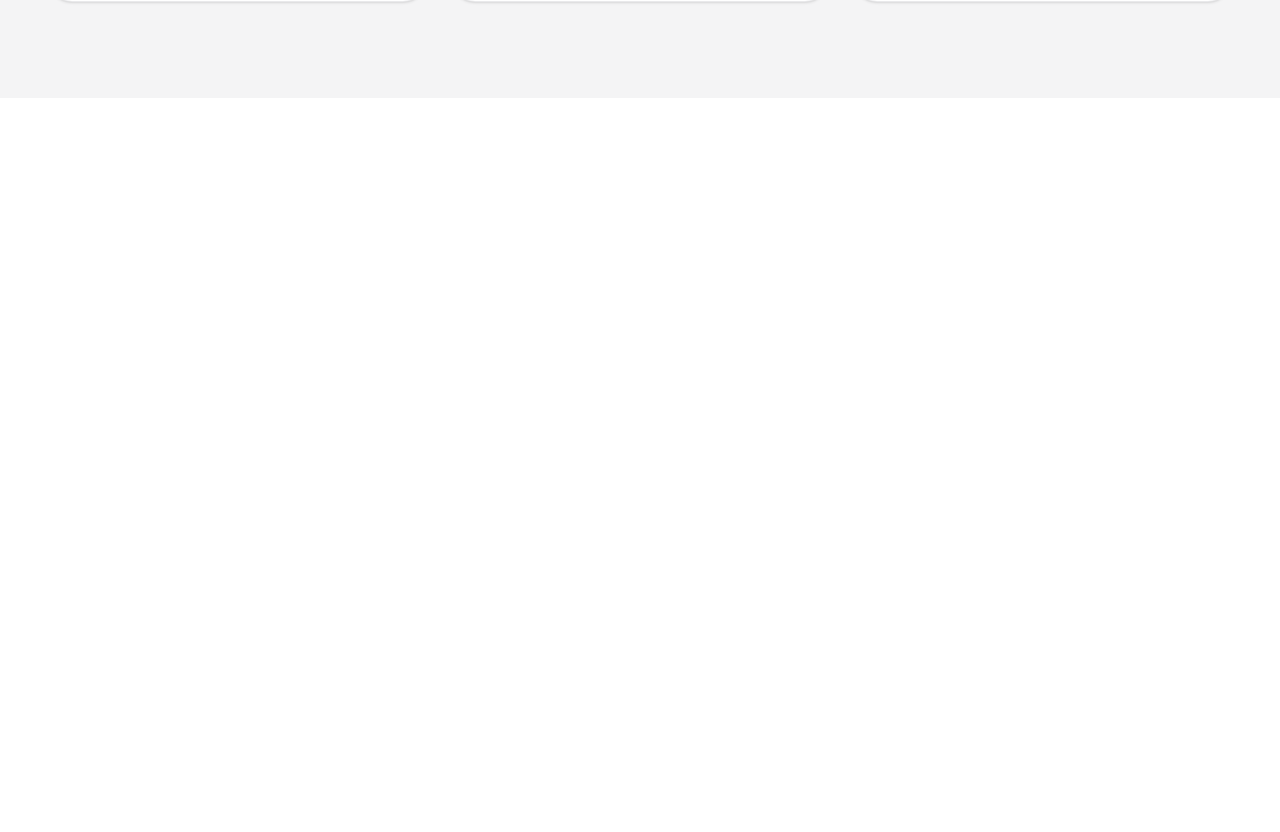
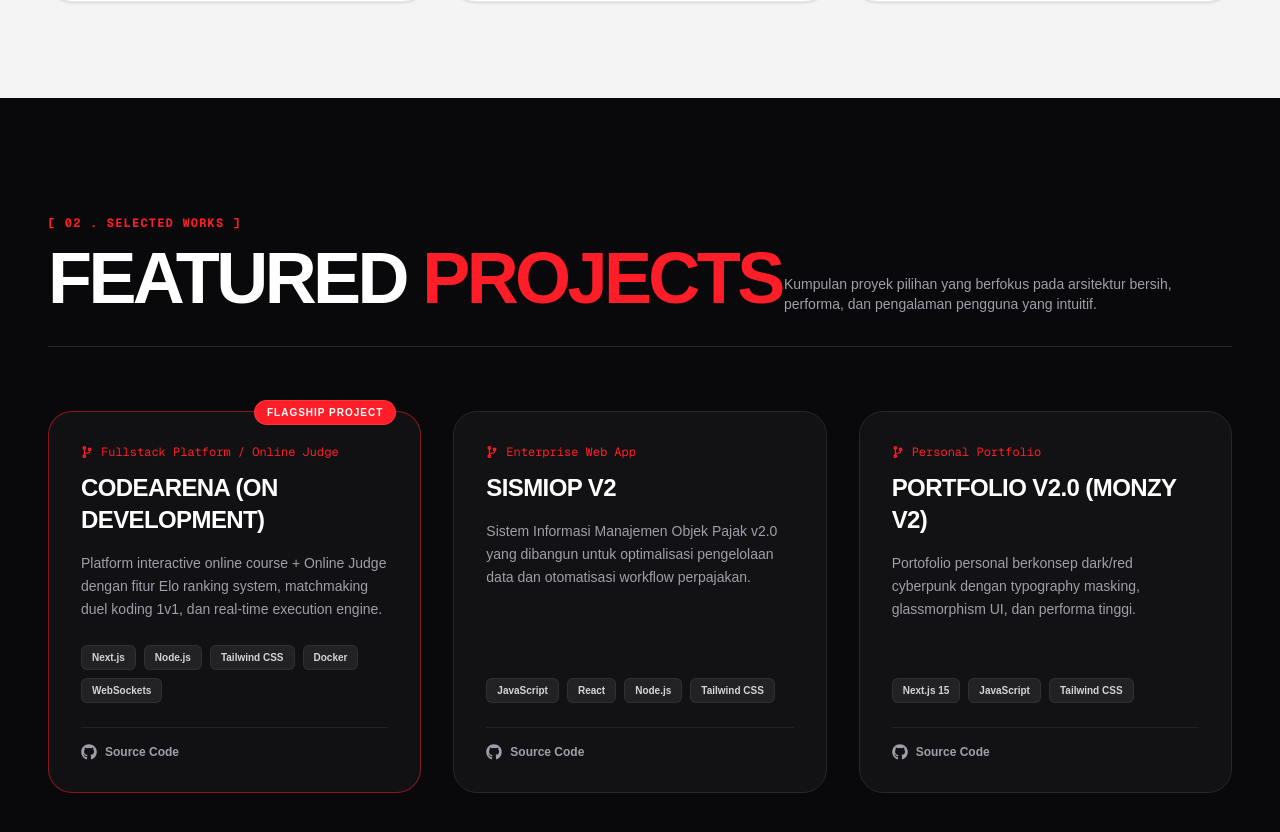
Before and after one commit to arthawansz/portofolio-v2.0, a Next.js app: page / in a window 1280 px wide. Shown: the part 1653-2485 px from the top of the page. Before the commit the page ends 1751 px from the top, so only its background shows below. Built offline with nearby package versions, Linux system fonts and the light colour scheme.

Commit message:
feat: projects page added

```diff
--- /dev/null
+++ b/src/app/components/Projects.jsx
@@ -0,0 +1,136 @@
+import React from "react";
+import { FaExternalLinkAlt, FaGithub, FaCodeBranch } from "react-icons/fa";
+
+const projectsData = [
+  {
+    id: 1,
+    title: "CODEARENA (ON DEVELOPMENT)",
+    category: "Fullstack Platform / Online Judge",
+    description:
+      "Platform interactive online course + Online Judge dengan fitur Elo ranking system, matchmaking duel koding 1v1, dan real-time execution engine.",
+    tags: ["Next.js", "Node.js", "Tailwind CSS", "Docker", "WebSockets"],
+    github: "https://github.com/arthawansz",
+    demo: "#",
+    featured: true,
+  },
+  {
+    id: 2,
+    title: "SISMIOP V2",
+    category: "Enterprise Web App",
+    description:
+      "Sistem Informasi Manajemen Objek Pajak v2.0 yang dibangun untuk optimalisasi pengelolaan data dan otomatisasi workflow perpajakan.",
+    tags: ["JavaScript", "React", "Node.js", "Tailwind CSS"],
+    github: "https://github.com/arthawansz/sismiop-v2",
+    demo: "#",
+    featured: false,
+  },
+  {
+    id: 3,
+    title: "PORTFOLIO V2.0 (MONZY V2)",
+    category: "Personal Portfolio",
+    description:
+      "Portofolio personal berkonsep dark/red cyberpunk dengan typography masking, glassmorphism UI, dan performa tinggi.",
+    tags: ["Next.js 15", "JavaScript", "Tailwind CSS"],
+    github: "https://github.com/arthawansz/portofolio-v2.0",
+    demo: "#",
+    featured: false,
+  },
+];
+
+export default function Projects() {
+  return (
+    <section id="project" className="relative bg-[#09090B] text-white py-28 px-6 md:px-12 z-30">
+      <div className="max-w-7xl mx-auto">
+
+        {/* SECTION HEADER */}
+        <div className="flex flex-col md:flex-row md:items-end justify-between mb-16 border-b border-zinc-800 pb-8">
+          <div>
+            <span className="text-xs font-mono font-bold tracking-widest text-[#FF1E27] uppercase">
+              [ 02 . SELECTED WORKS ]
+            </span>
+            <h2 className="text-5xl md:text-7xl font-black tracking-tighter mt-2 uppercase">
+              FEATURED <span className="text-[#FF1E27]">PROJECTS</span>
+            </h2>
+          </div>
+          <p className="text-zinc-400 text-sm max-w-md mt-4 md:mt-0">
+            Kumpulan proyek pilihan yang berfokus pada arsitektur bersih, performa, dan pengalaman pengguna yang intuitif.
+          </p>
+        </div>
+
+        {/* PROJECTS GRID */}
+        <div className="grid grid-cols-1 md:grid-cols-2 lg:grid-cols-3 gap-8">
+          {projectsData.map((item) => (
+            <div
+              key={item.id}
+              className={`group relative bg-zinc-900/60 border ${
+                item.featured ? "border-[#FF1E27]/50" : "border-zinc-800"
+              } rounded-3xl p-8 flex flex-col justify-between hover:border-[#FF1E27] transition-all duration-300 hover:shadow-[0_0_30px_rgba(255,30,39,0.15)]`}
+            >
+              {/* BADGE FEATURED */}
+              {item.featured && (
+                <span className="absolute -top-3 right-6 bg-[#FF1E27] text-white text-[10px] font-extrabold uppercase tracking-widest px-3 py-1 rounded-full border border-red-400/30">
+                  FLAGSHIP PROJECT
+                </span>
+              )}
+
+              <div>
+                {/* CATEGORY */}
+                <div className="flex items-center gap-2 text-xs font-mono text-[#FF1E27] mb-3">
+                  <FaCodeBranch />
+                  <span>{item.category}</span>
+                </div>
+
+                {/* TITLE */}
+                <h3 className="text-2xl font-black tracking-tight text-white group-hover:text-[#FF1E27] transition-colors mb-4">
+                  {item.title}
+                </h3>
+
+                {/* DESCRIPTION */}
+                <p className="text-zinc-400 text-xs md:text-sm leading-relaxed mb-6">
+                  {item.description}
+                </p>
+              </div>
+
+              <div>
+                {/* TAGS */}
+                <div className="flex flex-wrap gap-2 mb-6">
+                  {item.tags.map((tag, idx) => (
+                    <span
+                      key={idx}
+                      className="text-[10px] font-semibold bg-zinc-800/80 text-zinc-300 px-2.5 py-1 rounded-md border border-zinc-700/50"
+                    >
+                      {tag}
+                    </span>
+                  ))}
+                </div>
+
+                {/* ACTION LINKS */}
+                <div className="flex items-center gap-4 pt-4 border-t border-zinc-800/80">
+                  <a
+                    href={item.github}
+                    target="_blank"
+                    rel="noreferrer"
+                    className="flex items-center gap-2 text-xs font-bold text-zinc-400 hover:text-white transition-colors"
+                  >
+                    <FaGithub className="text-base" /> Source Code
+                  </a>
+                  {item.demo !== "#" && (
+                    <a
+                      href={item.demo}
+                      target="_blank"
+                      rel="noreferrer"
+                      className="flex items-center gap-2 text-xs font-bold text-[#FF1E27] hover:underline transition-all ml-auto"
+                    >
+                      Live Demo <FaExternalLinkAlt className="text-xs" />
+                    </a>
+                  )}
+                </div>
+              </div>
+            </div>
+          ))}
+        </div>
+
+      </div>
+    </section>
+  );
+}
--- a/src/app/page.js
+++ b/src/app/page.js
@@ -1,13 +1,16 @@
 import Navbar from "@/app/components/Navbar";
 import Hero from "@/app/components/Hero";
 import About from "@/app/components/About";
+import Projects from "@/app/components/Projects";
 
 export default function Home() {
   return (
     <main className="bg-[#09090B] min-h-screen text-white">
       <Navbar />
       <Hero />
-      <About id="about" />
+      <About />
+      <Projects />
+
     </main>
   );
 }
```
